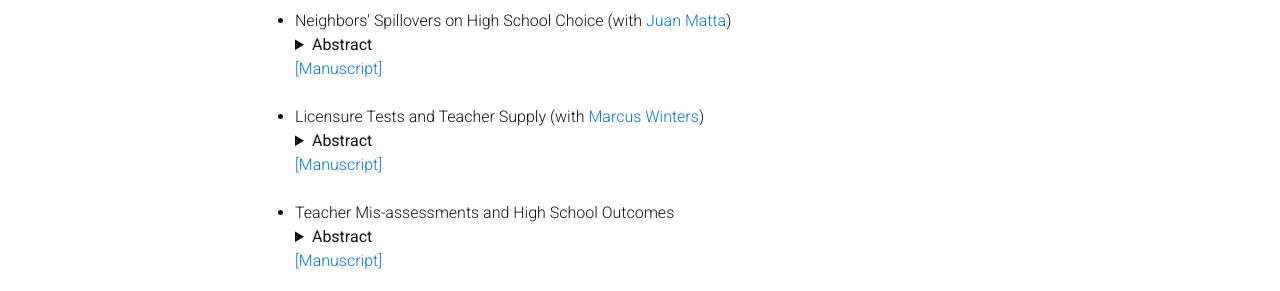
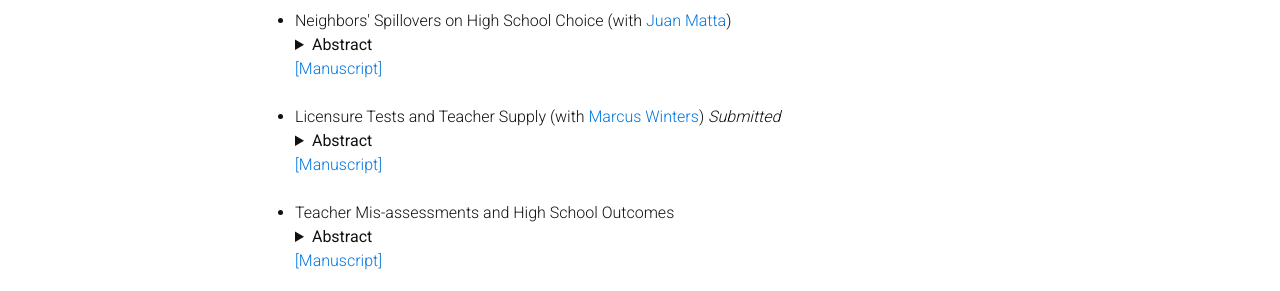
Before and after one commit to alexisorellana/alexisorellana.github.io, a Jekyll site: the page built from _pages/research.md, in a window 1280 px wide and 1044 px high. Shown: the part 441-732 px from the top of the window. Built offline with Jekyll 4.4.1, drawn with Linux system fonts in a browser that asks for light colours; nearby versions of some CDN libraries; a style sheet for code colours, icons or effects is not loaded; some of the changed text lies outside the part shown.

Commit message:
update 05-10

```diff
--- a/_pages/research.md
+++ b/_pages/research.md
@@ -55,14 +55,15 @@ Do neighbors affect each others’ schooling choices? We exploit oversubscriptio
 <br>	&nbsp;
 
 
-<li> Licensure Tests and Teacher Supply (with <a href="https://sites.bu.edu/marcuswinters/" target="_blank">Marcus Winters</a>) </li>
+<li> Licensure Tests and Teacher Supply (with <a href="https://sites.bu.edu/marcuswinters/" target="_blank">Marcus Winters</a>) <em> Submitted </em> </li>
 <details>
 <summary><b>Abstract</b></summary>
 
-Public school administrators struggle to staff classrooms with qualified teachers, especially within shortage areas such as STEM. Applying a regression discontinuity design to administrative data from Connecticut, we provide causal evidence that licensure test requirements reduce the supply of eligible teachers by deterring candidates who fail their first attempt. The effect is especially large for those seeking an endorsement to teach STEM subjects. The deterrent effect grows substantially larger for scores further away from the passing threshold. Consistent with findings from other states, licensure test scores are only modestly correlated with a teacher’s later value-added contribution to student test scores.
+
+We apply a sharp regression discontinuity design to administrative data from Connecticut to investigate the impact of failing the first attempt at a licensure test on teacher supply. We find deterrent effects from failing both a basic skills test required to enter an educator preparation program (Praxis I) and a subject-matter test used for ultimate certification (Praxis II). Failing Praxis II especially deters those seeking endorsement to teach within the shortage areas of STEM and special education. Failing Praxis I especially deters those who would be less effective teachers, but failing Praxis II disproportionately pushes out relatively effective potential teachers.
 
 </details>
-<a href="{{ site.baseurl }}/assets/pdf/Praxis_Manuscript.pdf" target="_blank">[Manuscript]</a>
+<a href="{{ site.baseurl }}/assets/pdf/Praxis_Manuscript_Revision.pdf" target="_blank">[Manuscript]</a>
 
 
 <br>	&nbsp;
```
Also changed, not shown: 1 other file.
